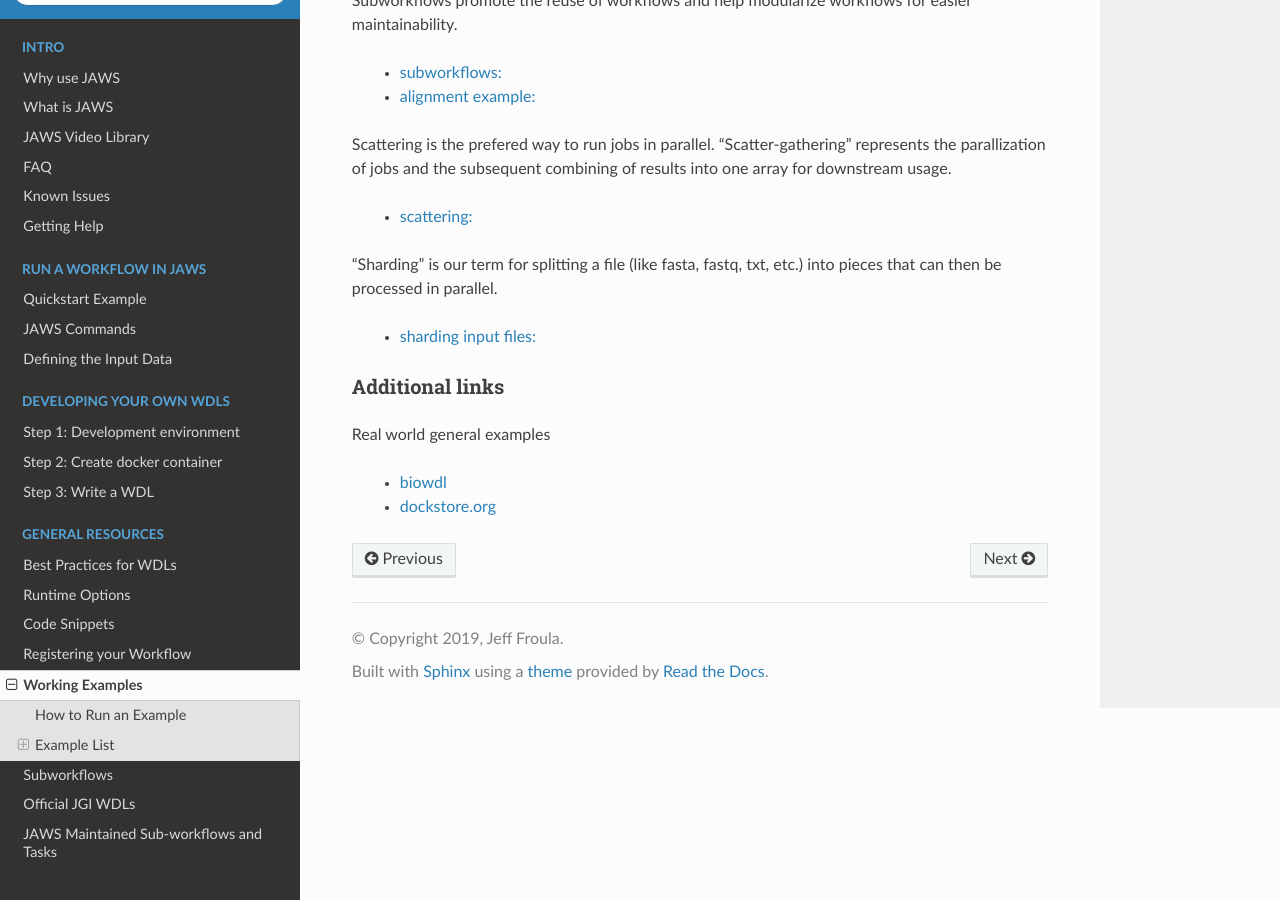
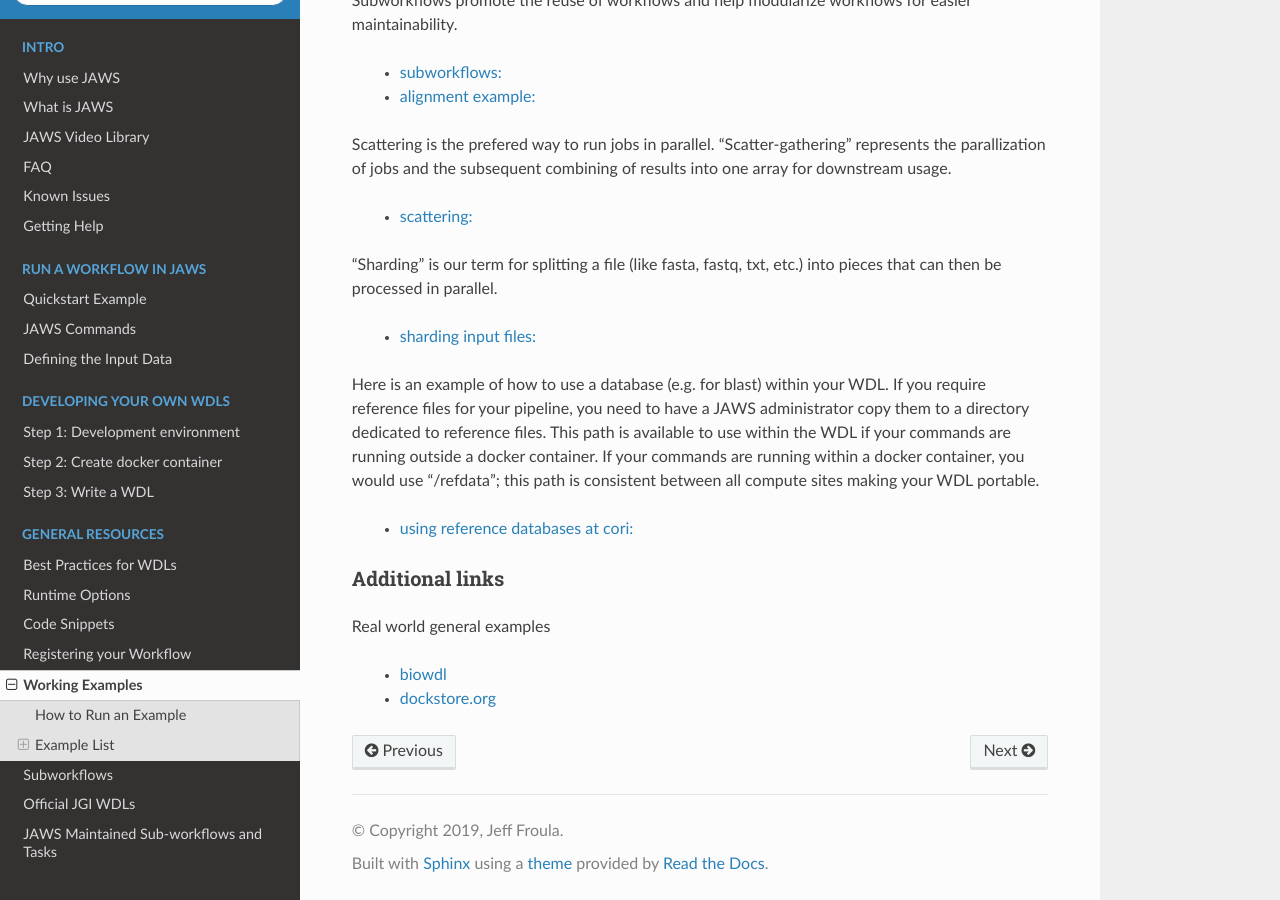
Before and after one commit to JGI-Bioinformatics/jaws, a Sphinx documentation site: the page built from docs/sphinx/source/Tutorials/example_wdls.rst, in a window 1280 px wide and 900 px high, scrolled down 784 px. Built offline with Sphinx 7.4.7 and the Read the Docs theme 2.0.0, drawn with Linux system fonts in a browser that asks for light colours.

Commit message:
Resolve "bring back /refdata"

```diff
--- a/docs/sphinx/source/Tutorials/example_wdls.rst
+++ b/docs/sphinx/source/Tutorials/example_wdls.rst
@@ -44,6 +44,9 @@ Scattering is the prefered way to run jobs in parallel. "Scatter-gathering" repr
 
     * `sharding input files: <https://code.jgi.doe.gov/official-jgi-workflows/wdl-specific-repositories/jaws-tutorial-examples/tree/master/jaws-sharding>`_
 
+Here is an example of how to use a database (e.g. for blast) within your WDL. If you require reference files for your pipeline, you need to have a JAWS administrator copy them to a directory dedicated to reference files. This path is available to use within the WDL if your commands are running outside a docker container. If your commands are running within a docker container, you would use "/refdata"; this path is consistent between all compute sites making your WDL portable.
+
+    * `using reference databases at cori: <https://code.jgi.doe.gov/official-jgi-workflows/wdl-specific-repositories/jaws-tutorial-examples/tree/master/referencing_db_and_shifter>`_
 
 ****************
 Additional links
```
Also changed, not shown: CHANGELOG.md (+1 -1 lines), .gitlab-ci.yml, 5 other files.
